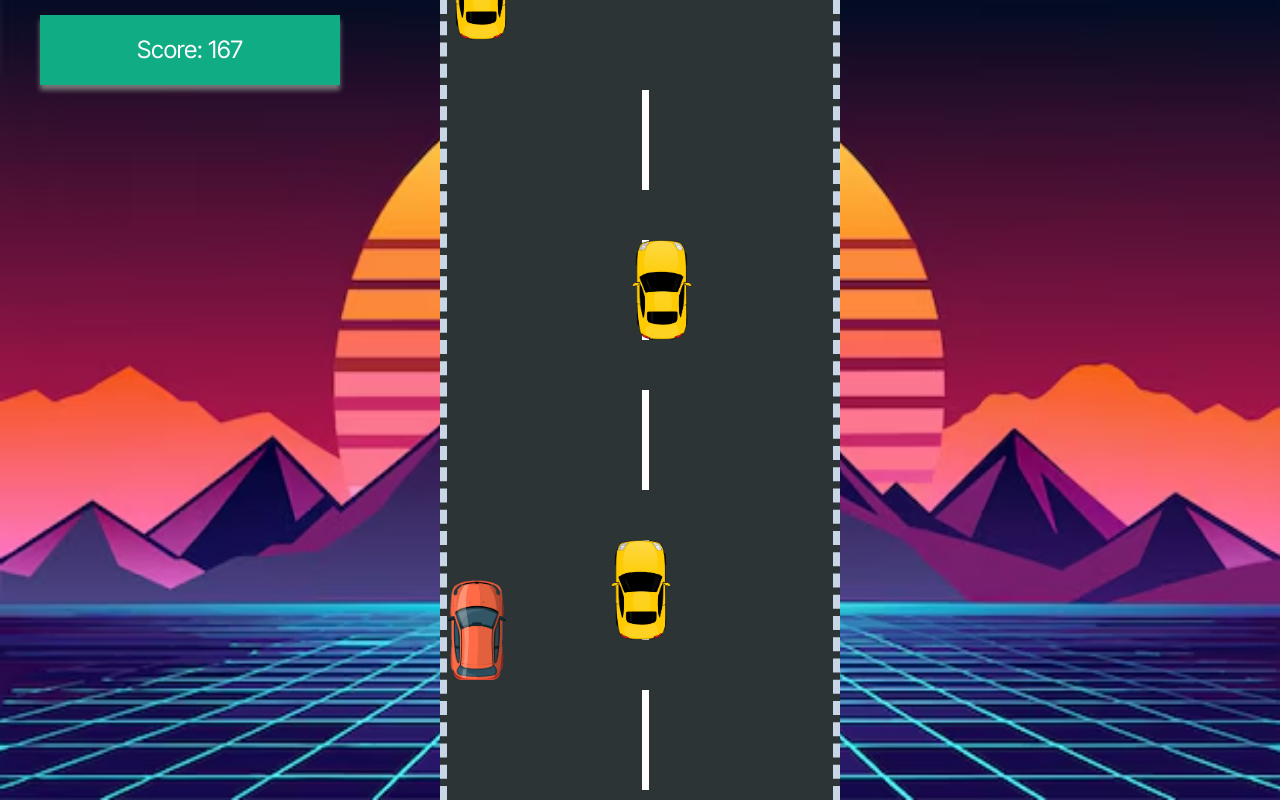
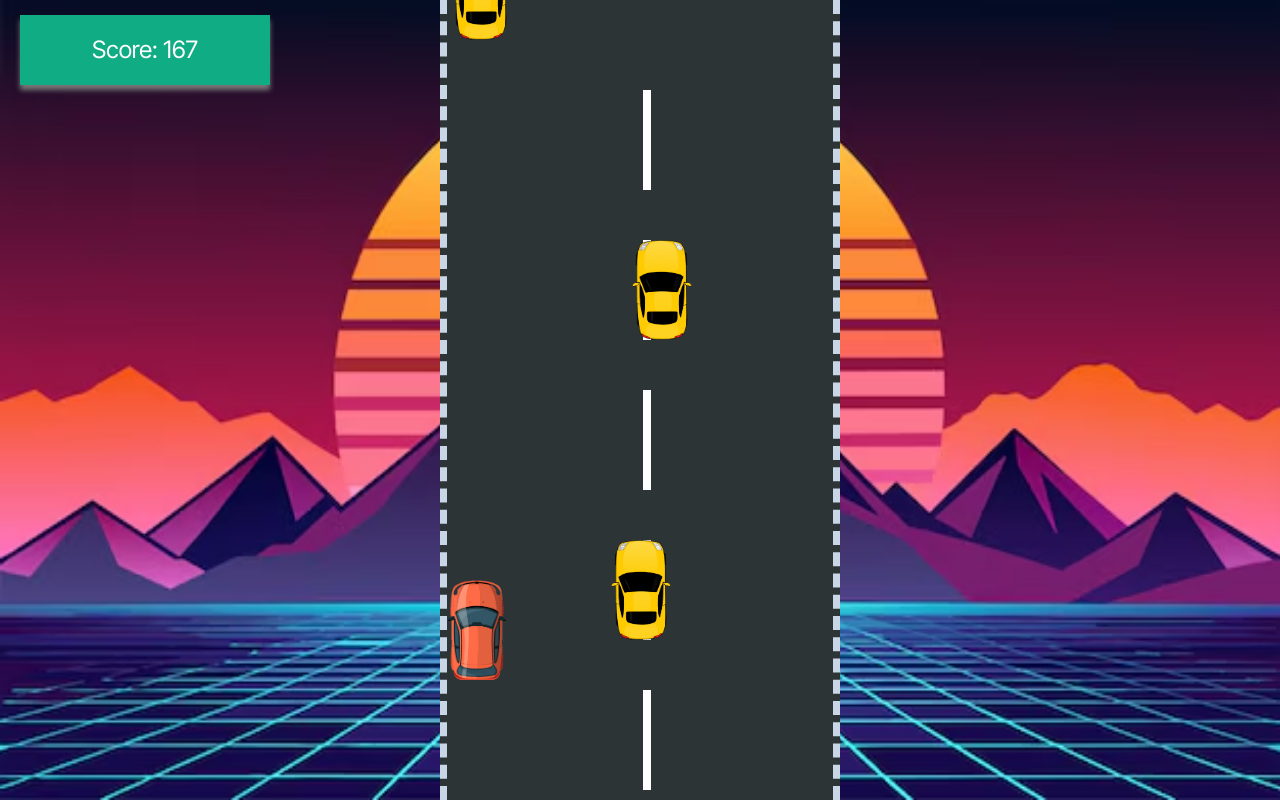
Before and after one commit to aperbet56/jeu_course_automobile, a plain HTML site: page index.html in a window 1280 px wide. Both pictures are taken after a click on the element 640 px from the left and 400 px from the top of the page. Drawn offline with Linux system fonts and the light colour scheme.

Commit message:
Amélioration du style

```diff
--- a/style.css
+++ b/style.css
@@ -37,13 +37,13 @@ body,
 .score {
     position: absolute;
     top: 15px;
-    left: 40px;
+    left: 20px;
     background-color: #10ac84;
     color: #ffffff;
     font-size: 1.5em;
     line-height: 70px;
     text-align: center;
-    width: 300px;
+    width: 250px;
     box-shadow: 0 5px 5px #777777;
 }
 
@@ -140,10 +140,10 @@ body,
 /**** div road__lines ****/
 
 .road__lines {
-    width: 7px;
+    width: 8px;
     height: 100px;
     position: absolute;
     background-color: #ffffff;
-    margin-left: 195px;
+    margin-left: 196px;
     /* show line in center = (game__area.width / 2) - (road__lines.width / 2) */
 }
```
